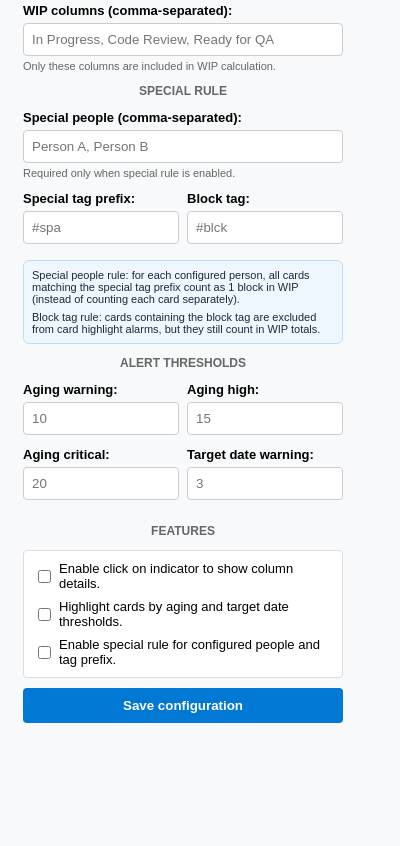
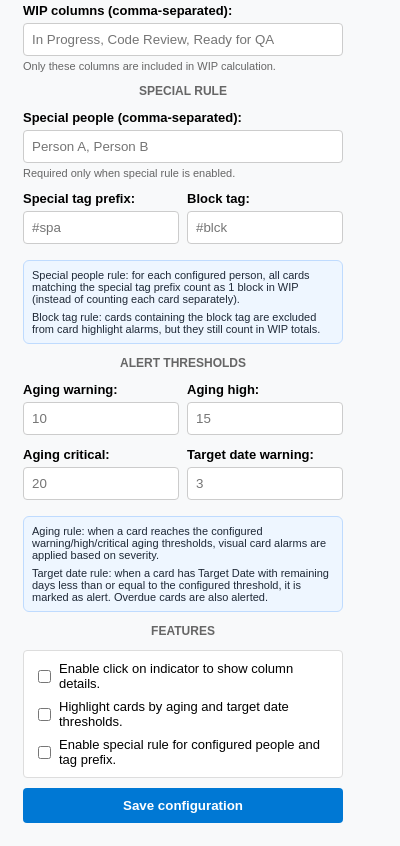
Before and after one commit to mateussmeneses/wip-board-azure, a browser extension: page popup.html in a window 400 px wide. Shown: the part 508-1354 px from the top of the page. Before the commit the page ends 1254 px from the top, so only its background shows below. Drawn offline with Linux system fonts and the light colour scheme.

Commit message:
feat: add aging and target date rules explanations to popup and README

```diff
--- a/popup.html
+++ b/popup.html
@@ -122,6 +122,11 @@
     </div>
   </div>
 
+  <div class="explanation-box">
+    <p id="agingRuleExplanation">Aging rule: when a card reaches the configured warning/high/critical aging thresholds, visual card alarms are applied based on severity.</p>
+    <p id="targetDateRuleExplanation">Target date rule: when a card has Target Date with remaining days less than or equal to the configured threshold, it is marked as alert. Overdue cards are also alerted.</p>
+  </div>
+
   <div class="divider" id="dividerFeatures">FEATURES</div>
 
   <div class="toggle-group">
--- a/popup.js
+++ b/popup.js
@@ -51,6 +51,8 @@ document.addEventListener('DOMContentLoaded', () => {
       labelAgingHigh: 'Aging high:',
       labelAgingCritical: 'Aging critical:',
       labelTargetDateWarning: 'Target date warning:',
+      agingRuleExplanation: 'Aging rule: when a card reaches the configured warning/high/critical aging thresholds, visual card alarms are applied based on severity.',
+      targetDateRuleExplanation: 'Target date rule: when a card has Target Date with remaining days less than or equal to the configured threshold, it is marked as alert. Overdue cards are also alerted.',
       dividerFeatures: 'FEATURES',
       labelToggleDetails: 'Enable click on indicator to show column details.',
       labelToggleHighlight: 'Highlight cards by aging and target date thresholds.',
@@ -103,6 +105,8 @@ document.addEventListener('DOMContentLoaded', () => {
       labelAgingHigh: 'Aging alto:',
       labelAgingCritical: 'Aging crítico:',
       labelTargetDateWarning: 'Alerta de prazo:',
+      agingRuleExplanation: 'Regra de Aging: quando um card atinge os limites configurados de atenção/alto/crítico, os alertas visuais do card são aplicados conforme a severidade.',
+      targetDateRuleExplanation: 'Regra de Prazo: quando um card tem Target Date com dias restantes menor ou igual ao limite configurado, ele entra em alerta. Cards atrasados também entram em alerta.',
       dividerFeatures: 'FUNCIONALIDADES',
       labelToggleDetails: 'Permitir clique no indicador para mostrar detalhes por coluna.',
       labelToggleHighlight: 'Destacar cards por limites de aging e data alvo.',
@@ -166,6 +170,8 @@ document.addEventListener('DOMContentLoaded', () => {
     document.getElementById('labelAgingHigh').textContent = messages.labelAgingHigh;
     document.getElementById('labelAgingCritical').textContent = messages.labelAgingCritical;
     document.getElementById('labelTargetDateWarning').textContent = messages.labelTargetDateWarning;
+    document.getElementById('agingRuleExplanation').textContent = messages.agingRuleExplanation;
+    document.getElementById('targetDateRuleExplanation').textContent = messages.targetDateRuleExplanation;
     document.getElementById('dividerFeatures').textContent = messages.dividerFeatures;
     document.getElementById('labelToggleDetails').textContent = messages.labelToggleDetails;
     document.getElementById('labelToggleHighlight').textContent = messages.labelToggleHighlight;
```
Also changed, not shown: README.md.
